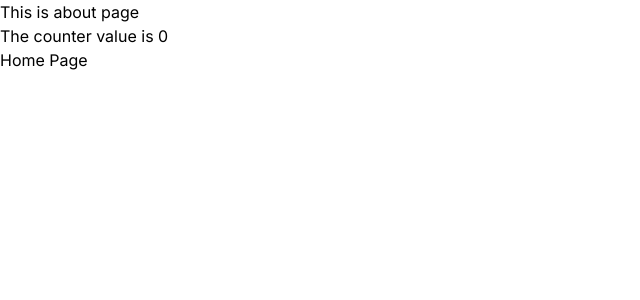
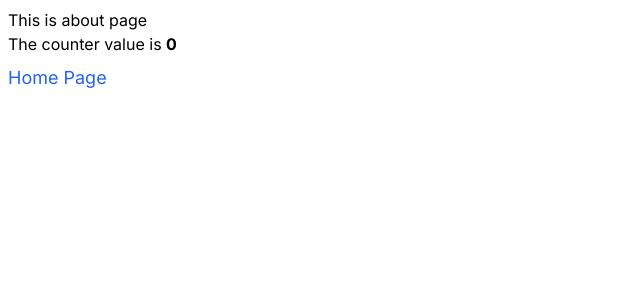
Before and after one commit to AbdullahKhetran/redux-counter, a Next.js app: page /about in a window 1280 px wide. Shown: the top 300 px of the page, without its empty margins (0-640 px from the left). Built offline with nearby package versions, Linux system fonts and the light colour scheme.

Commit message:
added styling

```diff
--- a/app/about/page.tsx
+++ b/app/about/page.tsx
@@ -7,13 +7,13 @@ export default function AboutPage() {
   const count = useAppSelector((state) => state.counter.value)
   return (
     <div>
-      <div>
+      <div className="m-2">
         <h1>This is about page</h1>
-        The counter value is {count}
+        <p>The counter value is <strong>{count}</strong></p>
       </div>
 
-      <div>
-        <Link href={"/"}>
+      <div className="m-2">
+        <Link href={"/"} className="text-blue-600 text-lg">
           Home Page
         </Link>
       </div>
--- a/components/Counter.tsx
+++ b/components/Counter.tsx
@@ -6,7 +6,7 @@ import Link from "next/link"
 import { useState } from "react"
 
 export default function Counter() {
-    const buttonStyle = "border border-black rounded-md p-1 hover:bg-gray-300"
+    const buttonStyle = "border border-black rounded-sm p-1 hover:bg-gray-300"
 
     // Add "add amount" button and its logic
     const [amount, setAmount] = useState(0)
@@ -17,7 +17,6 @@ export default function Counter() {
 
     return (
         <div>
-
 
             <div className="flex flex-col items-start gap-2 m-2">
 
@@ -54,8 +53,8 @@ export default function Counter() {
                 </div>
             </div>
 
-            <div>
-                <Link href={"/about"}>
+            <div className="m-2 mt-4">
+                <Link href={"/about"} className="text-blue-600 text-lg">
                     About Page
                 </Link>
             </div>
```
